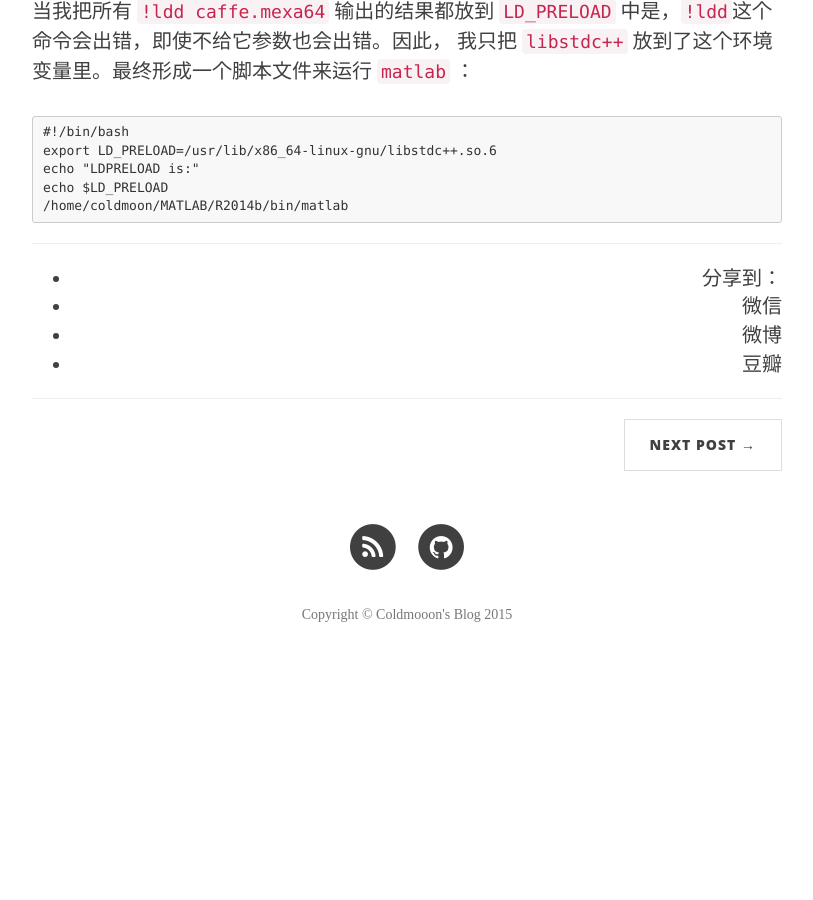
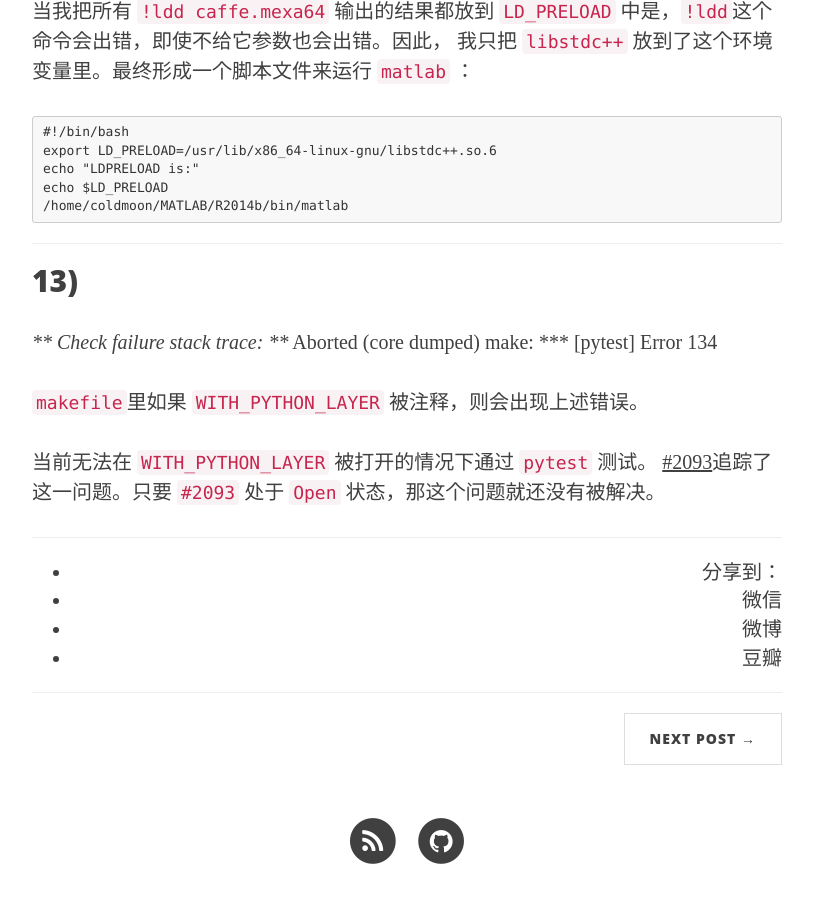
Before and after one commit to Coldmooon/coldmooon.github.io, a Jekyll site: the page built from _posts/2015-07-09-caffe.markdown, in a window 1280 px wide and 900 px high, scrolled down 6434 px. Shown: the whole window, without its empty margins (233-1046 px from the left). Built offline with Jekyll 4.4.1, drawn with Linux system fonts in a browser that asks for light colours; nearby versions of some CDN libraries; comment, search, counter and statistics services are not loaded; before the commit the page ends 7124 px from its top, so only the background shows below that.

Commit message:
Bug fixes

````diff
--- a/_posts/2015-07-09-caffe.markdown
+++ b/_posts/2015-07-09-caffe.markdown
@@ -254,3 +254,14 @@ echo "LDPRELOAD is:"
 echo $LD_PRELOAD
 /home/coldmoon/MATLAB/R2014b/bin/matlab
 ```
+---
+
+## 13)
+*** Check failure stack trace: ***
+Aborted (core dumped)
+make: *** [pytest] Error 134
+
+`makefile`里如果 `WITH_PYTHON_LAYER` 被注释，则会出现上述错误。
+
+当前无法在 `WITH_PYTHON_LAYER` 被打开的情况下通过 `pytest` 测试。
+[#2093](https://github.com/BVLC/caffe/issues/2093)追踪了这一问题。只要 `#2093` 处于 `Open` 状态，那这个问题就还没有被解决。
````
Also changed, not shown: _posts/2015-08-03-caffe_install.markdown (+16 -7 lines).
